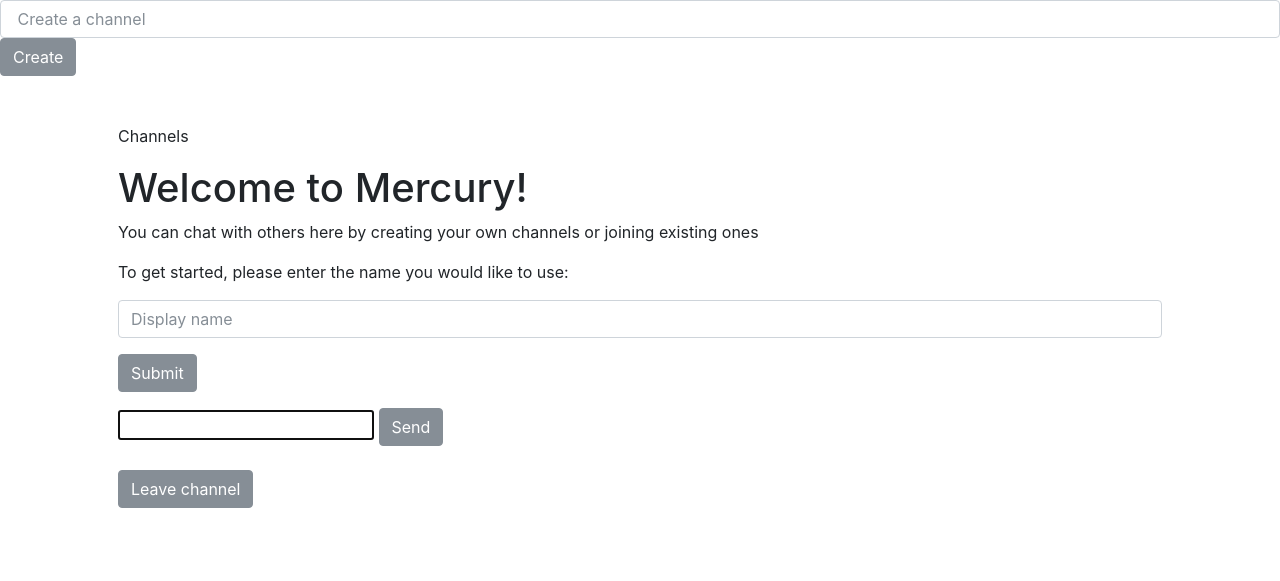
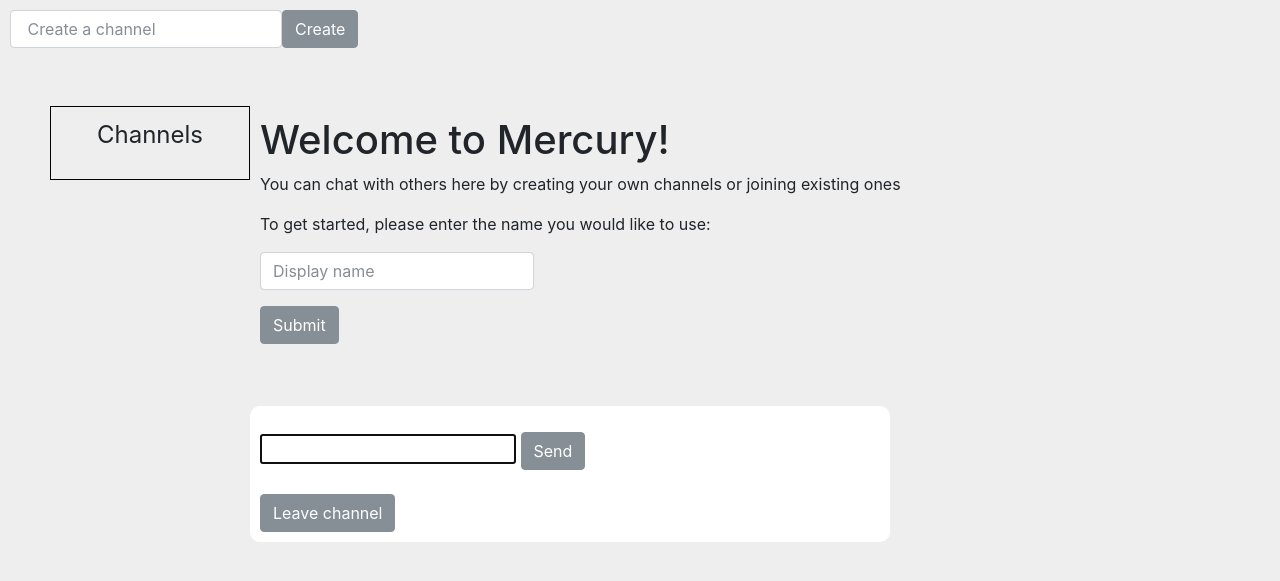
Before and after one commit to AniruddhSringeri/chatapp, a Flask app: page /chat in a window 1280 px wide. Shown: the top 581 px of the page. Run offline with Flask 2, Linux system fonts and the light colour scheme; the visitor is signed in with stand-in values (Sample User, id 1); data comes from the database, SQL or seed files in the repository; some libraries are stand-ins or nearby versions.

Commit message:
for github

```diff
--- /dev/null
+++ b/static/styles.css
@@ -0,0 +1,112 @@
+body {
+	background-color: #eee;
+}
+
+main .form-control
+{
+	width: auto;
+}
+
+
+#welcome {
+	position: absolute;
+	width: auto;
+	max-width: 100%;
+	margin-left: 200px;
+	margin-right: 200px;
+	padding: 10px;
+	left: 50px;
+}
+
+
+#chat {
+	position: absolute;
+	align-items: center;
+	justify-content: center;
+	background-color: white;
+	width: auto;
+	max-width: 100%;
+	margin-left: 200px;
+	margin-right: 200px;
+	margin-top: 300px;
+	padding: 10px;
+	left: 50px;
+	min-width: 50%;
+	min-height: 100px;
+	border-radius: 10px;
+}
+#chat h1 {
+	text-align: center;
+}
+
+#channel_list, #users {
+	position: fixed;
+	flex-direction: column;
+	min-width: 190px;
+	margin-right: 100px;
+	width: 200px;
+	border: 1px solid black;
+	padding: 10px;
+	left: 50px;
+	max-height: 300px;
+	overflow-y: scroll;
+}
+
+nav {
+	width: 100%;
+	padding: 10px;
+}
+
+
+#create_channel {
+	display: inline-flex;
+}
+
+#channel {
+	padding-right: 10px;
+}
+
+header {
+	font-size: 1.5em;
+	text-align: center;
+	align-items: center;
+	left: -50px;
+}
+ul {
+	list-style: none;
+}
+
+#channel_list ul, #users ul {
+	width: 100%;
+}
+
+#channel_list li, #users li {
+	border: 1px solid grey;
+	width: 100%;
+	padding: 5px;
+	background-color: white;
+}
+
+
+#channel_list li:hover, #users li:hover {
+	background-color: #868e96;
+	color: white;
+}
+
+#messages div {
+	position: relative;
+	border-radius: 5px;
+	display: block;
+	padding: 5px;
+}
+
+#messages div span {
+	background-color: #eee;
+	padding: 5px;
+	border-radius: 5px;
+}
+
+#users {
+
+	margin-top: 300px;
+}
--- a/templates/chat-layout.html
+++ b/templates/chat-layout.html
@@ -22,7 +22,7 @@
 		<!-- app's own JavaScript -->
 	    <script src = "{{ url_for('static', filename='scripts.js') }}"></script>
 
-	    <title>Mercury: {% block title %}{% endblock %}</title>
+	    <title>Flack: {% block title %}{% endblock %}</title>
 	</head>
 	<body>
 		<nav>
--- a/templates/chat.html
+++ b/templates/chat.html
@@ -1,5 +1,5 @@
 {% extends "chat-layout.html" %}
-{% block title %}Home{% endblock %}
+{% block title %}Chat{% endblock %}
 {% block main %}
 	<div id = "channel_list">
 		<header>Channels</header>
@@ -9,15 +9,7 @@
 			{% endfor %}
 		</ul>
 	</div>
-	<!-- List of users for private messaging, does not work
-	<div id = "users">
-		<header>Users</header>
-		<ul>
-			{% for user in users %}
-			<li class = "my_user" data-user = "{{ user }}" data-channel = "{{ users[user] }}">{{ user }}</li>
-			{% endfor %}
-		</ul>
-	-->
+
 	</div>
 	<div id = "welcome">
 		<h1>Welcome to Mercury!</h1>
```
Also changed, not shown: static/scripts.js (+2 -16 lines), static/scripts1.js (deleted, +0 -134 lines), templates/chat1.html (deleted, +0 -77 lines), templates/img/logo-with-name.png (deleted), templates/img/logo.png (deleted), templates/img/new-logo-with-name.png (deleted), templates/img/new-logo.png (deleted).
